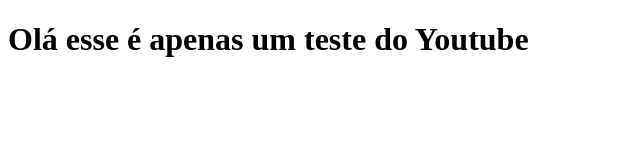
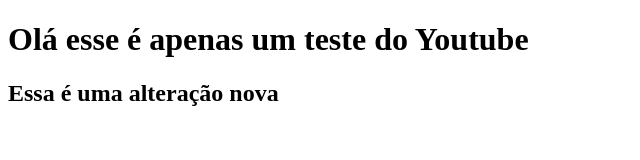
Before and after one commit to guilhermetocci/teste-do-yt, a plain HTML site: page index.html in a window 1280 px wide. Shown: the whole page, without its empty margins (0-640 px from the left). Drawn offline with Linux system fonts and the light colour scheme.

Commit message:
um h2 foi adicionado

```diff
--- a/index.html
+++ b/index.html
@@ -8,5 +8,6 @@
 </head>
 <body>
     <h1>Olá esse é apenas um teste do Youtube</h1>
+    <h2>Essa é uma alteração nova</h2>
 </body>
 </html>
```
